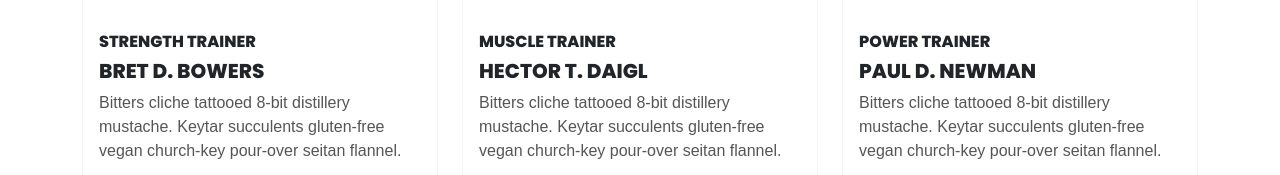
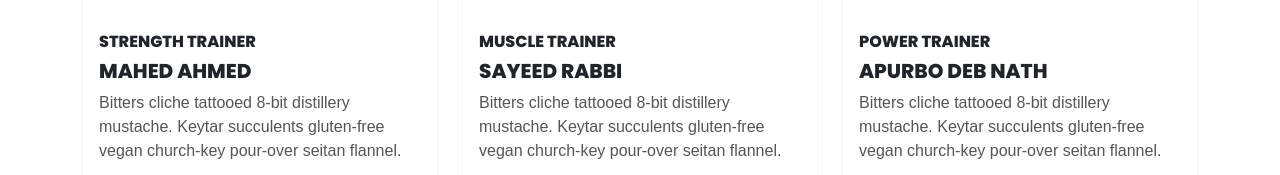
Before and after one commit to AR-Nasim/training-studio, a plain HTML site: page index.html in a window 1280 px wide. Shown: the part 4517-4692 px from the top of the page. Drawn offline with nearby package versions, Linux system fonts and the light colour scheme.

Commit message:
Completed Project

```diff
--- a/index.html
+++ b/index.html
@@ -298,7 +298,7 @@
                     <img class="p-3" src="images/first-trainer.jpg" class="card-img-top" alt="...">
                     <div class="card-body">
                         <h6>Strength Trainer</h6>
-                        <h5 class="card-title">Bret D. Bowers</h5>
+                        <h5 class="card-title">Mahed Ahmed</h5>
                         <p class="card-text">Bitters cliche tattooed 8-bit distillery mustache. Keytar succulents
                             gluten-free vegan church-key pour-over seitan flannel.</p>
                     </div>
@@ -315,7 +315,7 @@
                     <img class="p-3" src="images/second-trainer.jpg" class="card-img-top" alt="...">
                     <div class="card-body">
                         <h6>Muscle Trainer</h6>
-                        <h5 class="card-title">Hector T. Daigl</h5>
+                        <h5 class="card-title">Sayeed Rabbi</h5>
                         <p class="card-text">Bitters cliche tattooed 8-bit distillery mustache. Keytar succulents
                             gluten-free vegan church-key pour-over seitan flannel.</p>
                     </div>
@@ -332,7 +332,7 @@
                     <img class="p-3" src="images/third-trainer.jpg" class="card-img-top" alt="...">
                     <div class="card-body">
                         <h6>Power Trainer</h6>
-                        <h5 class="card-title">Paul D. Newman</h5>
+                        <h5 class="card-title">Apurbo Deb Nath</h5>
                         <p class="card-text">Bitters cliche tattooed 8-bit distillery mustache. Keytar succulents
                             gluten-free vegan church-key pour-over seitan flannel.</p>
                     </div>
```
